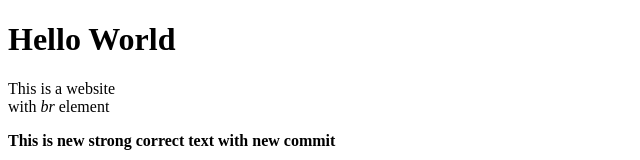
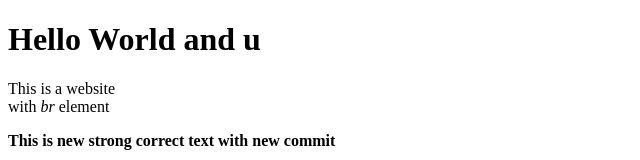
Before and after one commit to YarKlak/-LAB_1.1, a plain HTML site: page index.html in a window 1280 px wide. Shown: the top 160 px of the page, without its empty margins (0-640 px from the left). Drawn offline with Linux system fonts and the light colour scheme.

Commit message:
My first Pull Request Conflict from branch new_pullrequest_2

```diff
--- a/index.html
+++ b/index.html
@@ -16,7 +16,7 @@
 
 <body>
 
-  <h1>Hello World</h1>
+  <h1>Hello World and u</h1>
 
   <p>This is a website<br>with <em>br</em> element</p>
 
```
